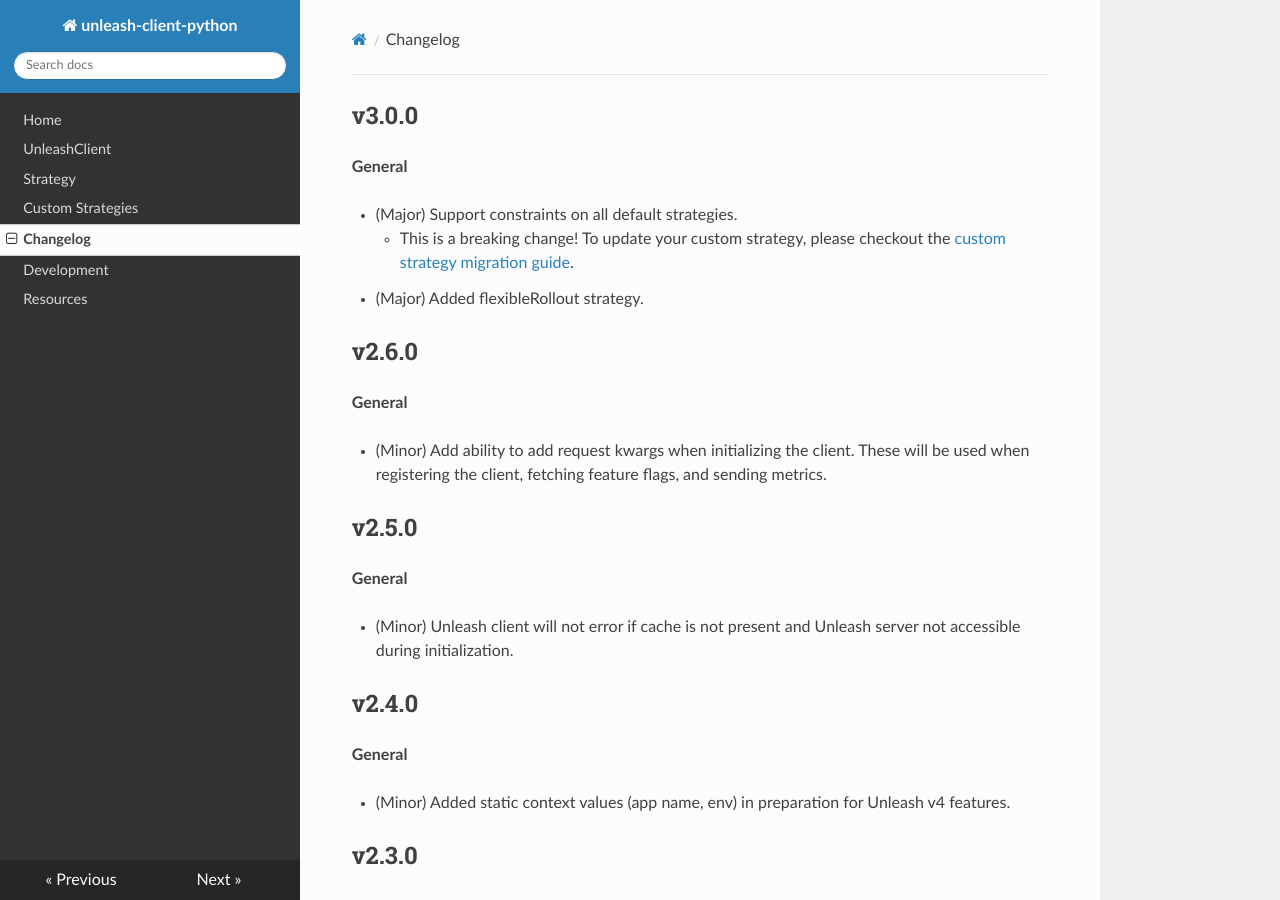
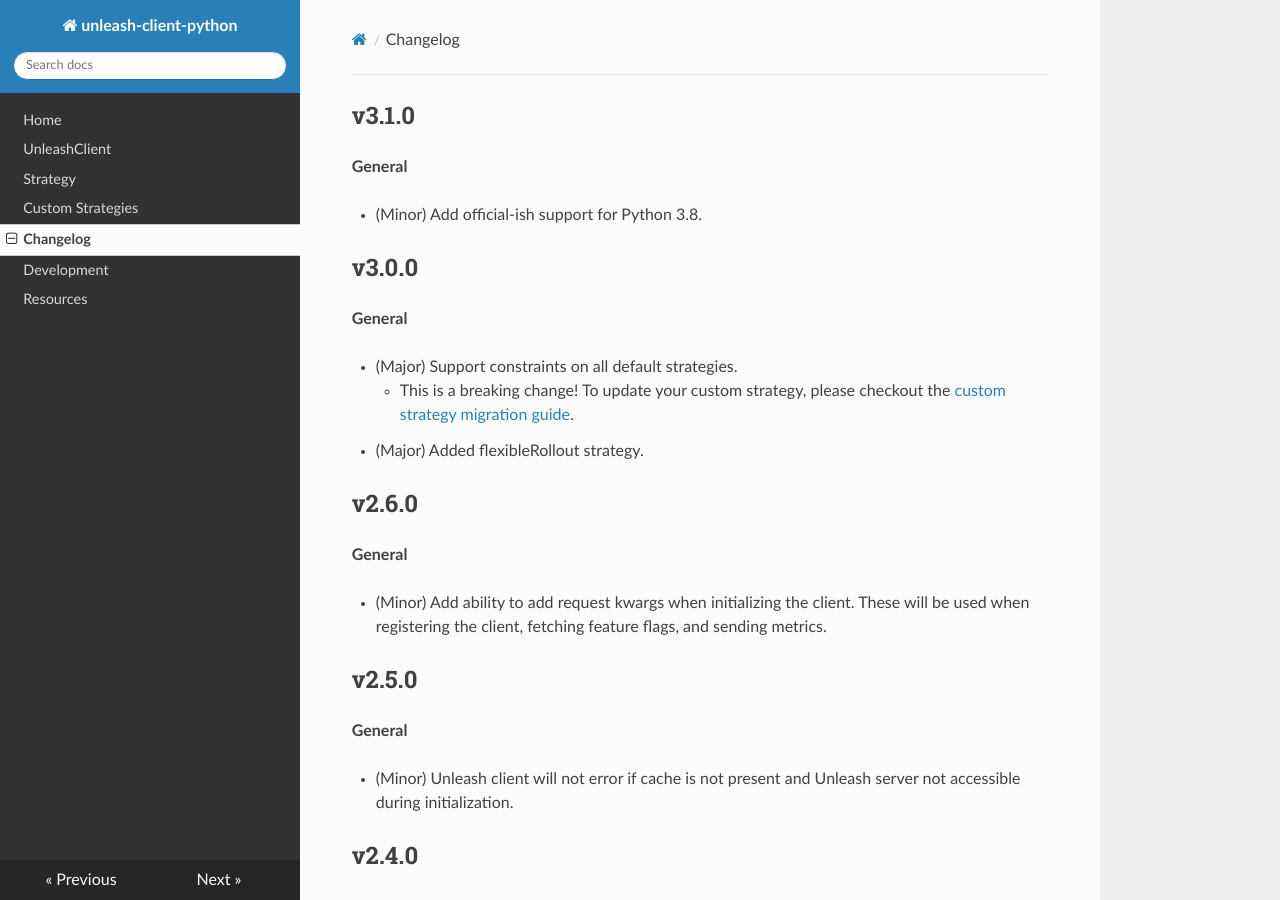
Before and after one commit to Unleash/unleash-client-python, an MkDocs documentation site: the page built from docs/changelog.md, in a window 1280 px wide and 900 px high. Built offline with MkDocs 1.6.1, drawn with Linux system fonts in a browser that asks for light colours; nearby versions of some CDN libraries.

Commit message:
Update docs and classifiers.

```diff
--- a/docs/changelog.md
+++ b/docs/changelog.md
@@ -1,3 +1,8 @@
+## v3.1.0
+**General**
+
+* (Minor) Add official-ish support for Python 3.8.
+
 ## v3.0.0
 **General**
 
--- a/setup.py
+++ b/setup.py
@@ -26,11 +26,12 @@
     zip_safe=False,
     include_package_data=True,
     classifiers=[
-        "Development Status :: 4 - Beta",
+        "Development Status :: 5 - Production/Stable",
         "Intended Audience :: Developers",
         "License :: OSI Approved :: MIT License",
         "Programming Language :: Python :: 3.5",
         "Programming Language :: Python :: 3.6",
-        "Programming Language :: Python :: 3.7"
+        "Programming Language :: Python :: 3.7",
+        "Programming Language :: Python :: 3.8"
     ]
 )
```
